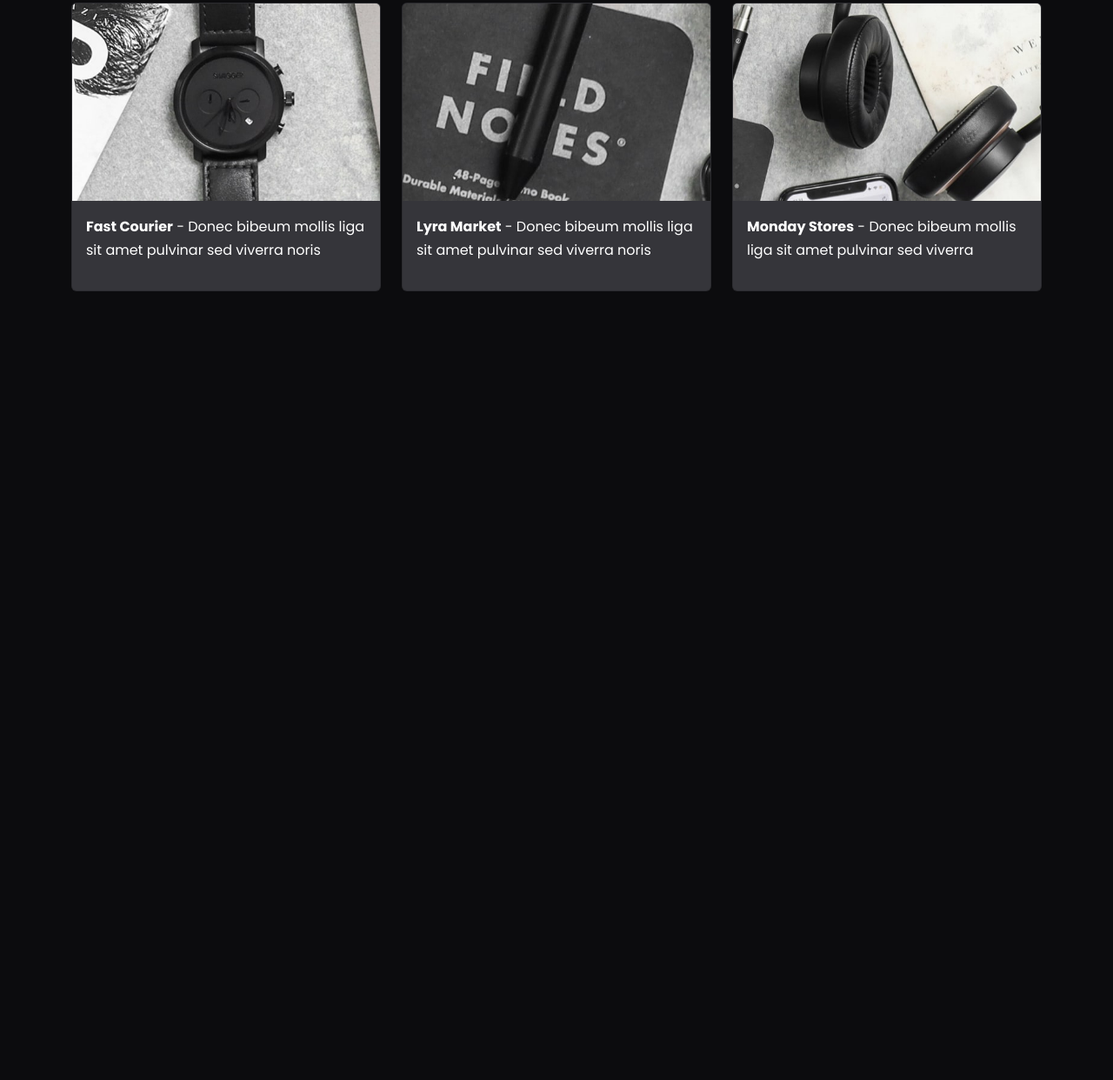
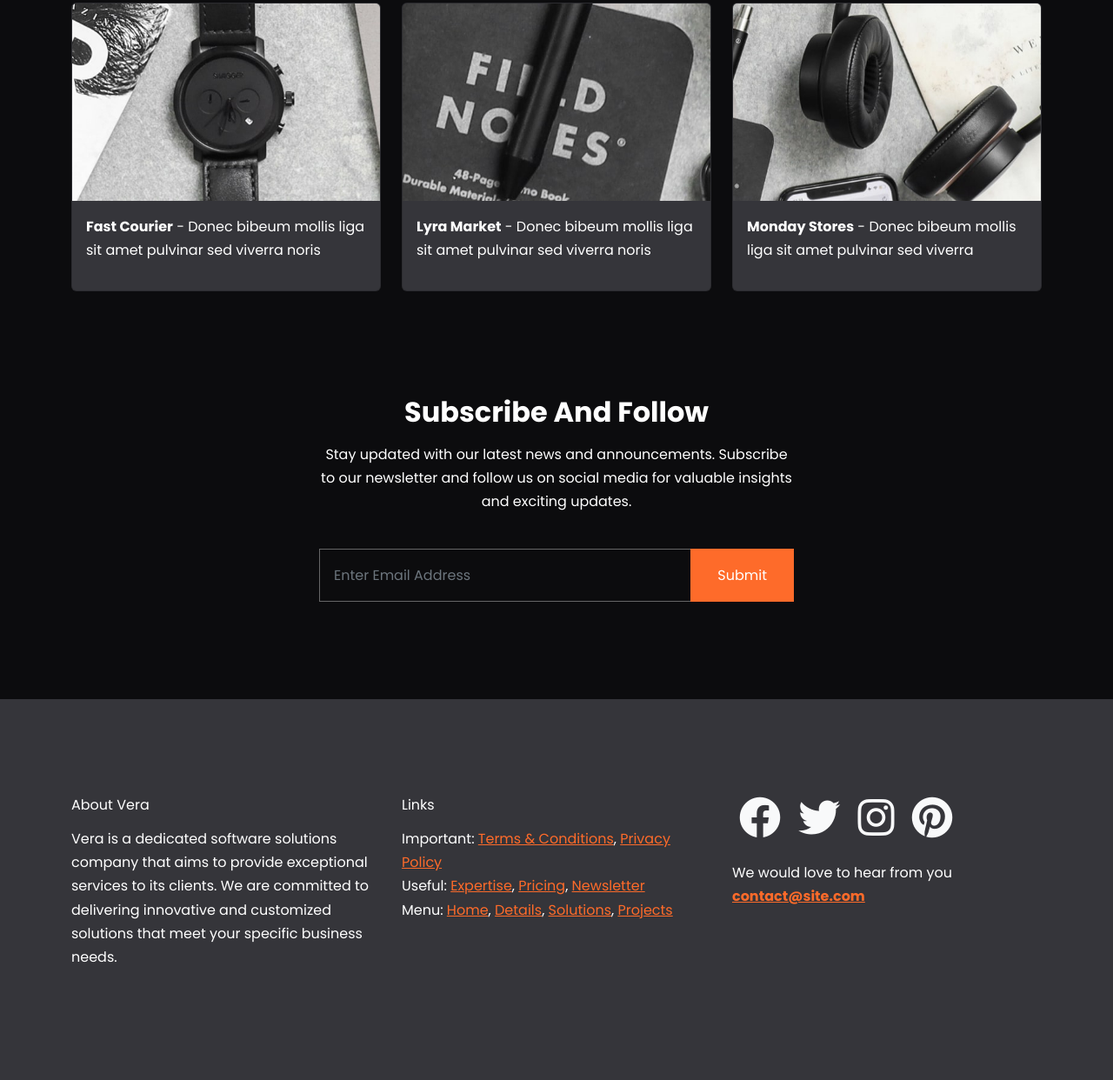
Before and after one commit to Florian-Cywinski/bs5-vera-software-solutions-website, a website: page index.html in a window 1280 px wide. Shown: the part 7006-8248 px from the top of the page at 87% size. Before the commit the page ends 7461 px from the top, so only its background shows below. Drawn offline with nearby package versions, Linux system fonts and the light colour scheme; files that its build step writes are made by us from their sources.

Commit message:
Newsletter Section & Footer

```diff
--- a/index.html
+++ b/index.html
@@ -732,6 +732,57 @@
       </div>
     </div>
 
+    <!-- Newsletter Section -->
+    <section id="newsletter" class="newsletter my-6">
+      <div class="container">
+        <div class="row mb-4">
+          <div class="col-md-6 offset-md-3 d-flex flex-column align-items-center text-center">
+            <h2 class="fw-bold">Subscribe And Follow</h2>
+            <p>Stay updated with our latest news and announcements. Subscribe to our newsletter and follow us on social media for valuable insights and exciting updates.</p>
+          </div>
+        </div>
+        <div class="row">
+          <div class="col-md-6 offset-md-3 d-flex flex-column align-items-center text-center">
+            <div class="input-group mb-3">
+              <input type="email" class="form-control" placeholder="Enter Email Address" />
+              <button class="btn btn-primary text-white rounded-0" type="button">Submit</button>
+            </div>
+          </div>
+        </div>
+      </div>
+    </section>
+
+    <!-- Footer -->
+    <footer class="footer bg-secondary py-6">
+      <div class="container">
+        <div class="row">
+          <div class="col-md-4 my-3">
+            <h6>About Vera</h6>
+            <p>Vera is a dedicated software solutions company that aims to provide exceptional services to its clients. We are committed to delivering
+              innovative and customized solutions that meet your specific business needs.</p>
+          </div>
+          <div class="col-md-4 my-3">
+            <h6>Links</h6>
+            <ul class="list-unstyled">
+              <li>Important: <a href="#">Terms & Conditions</a>, <a href="privacy.html">Privacy Policy</a></li>
+              <li>Useful: <a href="index.html#expertise">Expertise</a>, <a href="index.html#pricing">Pricing</a>, <a href="index.html#newsletter">Newsletter</a></li>
+              <li>Menu: <a href="index.html">Home</a>, <a href="index.html#details">Details</a>, <a href="index.html#solutions">Solutions</a>, <a href="index.html#projects">Projects</a></li>
+            </ul>
+          </div>
+          <div class="col-md-4 my-3">
+            <div class="mb-4">
+              <a href="#" class="text-decoration-none"><i class="fab fa-facebook fa-3x text-light mx-2"></i></a>
+              <a href="#" class="text-decoration-none"><i class="fab fa-twitter fa-3x text-light mx-2"></i></a>
+              <a href="#" class="text-decoration-none"><i class="fab fa-instagram fa-3x text-light mx-2"></i></a>
+              <a href="#" class="text-decoration-none"><i class="fab fa-pinterest fa-3x text-light mx-2"></i></a>
+            </div>
+            <p>We would love to hear from you <a href="mailto:contact@site.com"><strong>contact@site.com</strong></a>
+            </p>
+          </div>
+        </div>
+      </div>
+    </footer>
+
     <script src="js/replaceme.min.js"></script>
     <script src="js/bootstrap.bundle.min.js"></script>
     <script src="js/script.js"></script>
```
